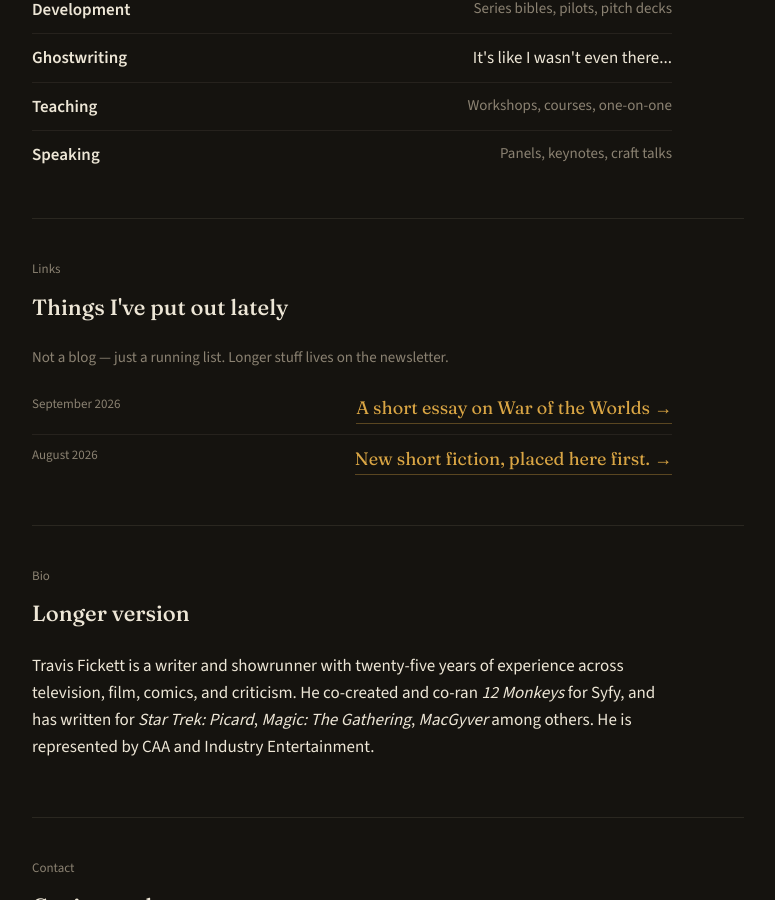
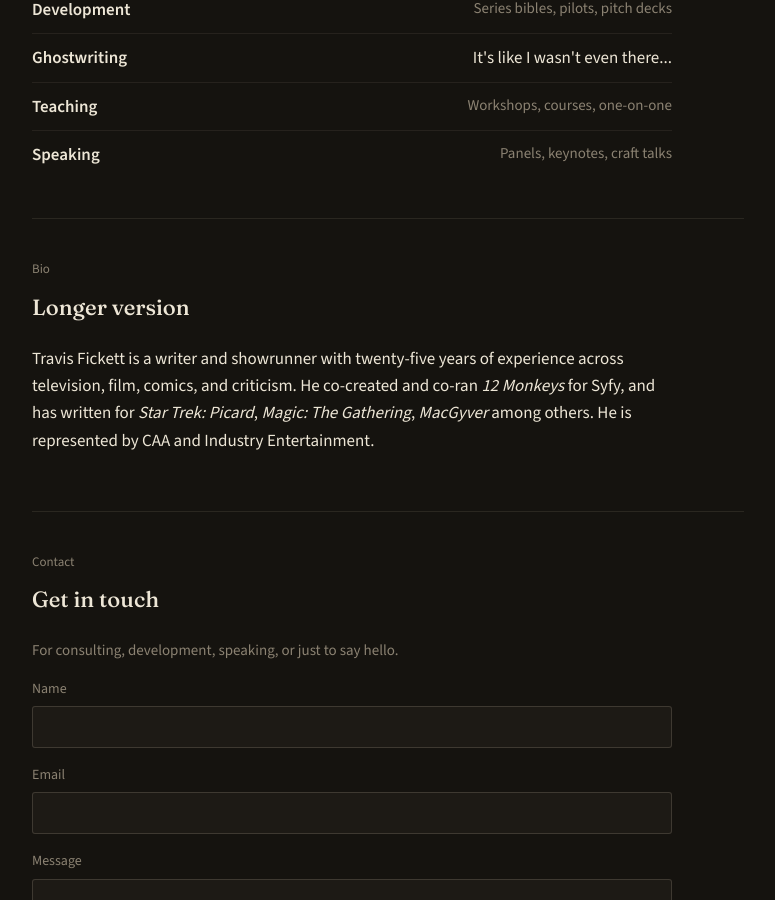
Before and after one commit to twfickett/travisfickett-site, a Jekyll site: the page index.html, which Jekyll copies as it is, in a window 1280 px wide and 900 px high, scrolled down 1710 px. Shown: the whole window, without its empty margins (252-1027 px from the left). Built offline with Jekyll 4.4.1, drawn with Linux system fonts in a browser that asks for light colours.

Commit message:
Hide Links section for now
Commented out the Links section and related elements in index.html.

```diff
--- a/index.html
+++ b/index.html
@@ -307,7 +307,7 @@
       <a href="/credits/">Credits</a>
       <a href="/services/">Services</a>
       <a href="/bio/">Bio</a>
-      <a href="/#links">Links</a>
+      <!-- <a href="/#links">Links</a> -->
       <a href="/articles/">Articles</a>
       <a href="/#contact">Contact</a>
     </nav>
@@ -370,17 +370,17 @@
     </ul>
   </section>
 
-  <section id="links">
+  <!-- HIDDEN FOR NOW: Links section. Remove the comment markers to bring it back. <section id="links">
     <p class="eyebrow">Links</p>
     <h2>Things I've put out lately</h2>
-    <p class="dim">Not a blog &mdash; just a running list. Longer stuff lives on the newsletter.</p>
+    <p class="dim">Not a blog &mdash; just a running list. Longer stuff lives on the newsletter.</p> -->
     <!-- ============================================================
          EDIT ME: THIS IS THE SECTION YOU'LL TOUCH MOST.
          To add something new, copy one whole <li>...</li> block
          and paste it right above this comment, then change the
          date, title, description, and href. Newest goes on top.
          ============================================================ -->
-    <ul class="plain updates">
+    <!-- <ul class="plain updates">
       <li>
         <time>September 2026</time>
         <a class="title" href="#">A short essay on War of the Worlds &rarr;</a>
@@ -390,7 +390,7 @@
         <a class="title" href="#">New short fiction, placed here first. &rarr;</a>
       </li>
     </ul>
-  </section>
+  </section> -->
 
   <section id="bio">
     <p class="eyebrow">Bio</p>
```
